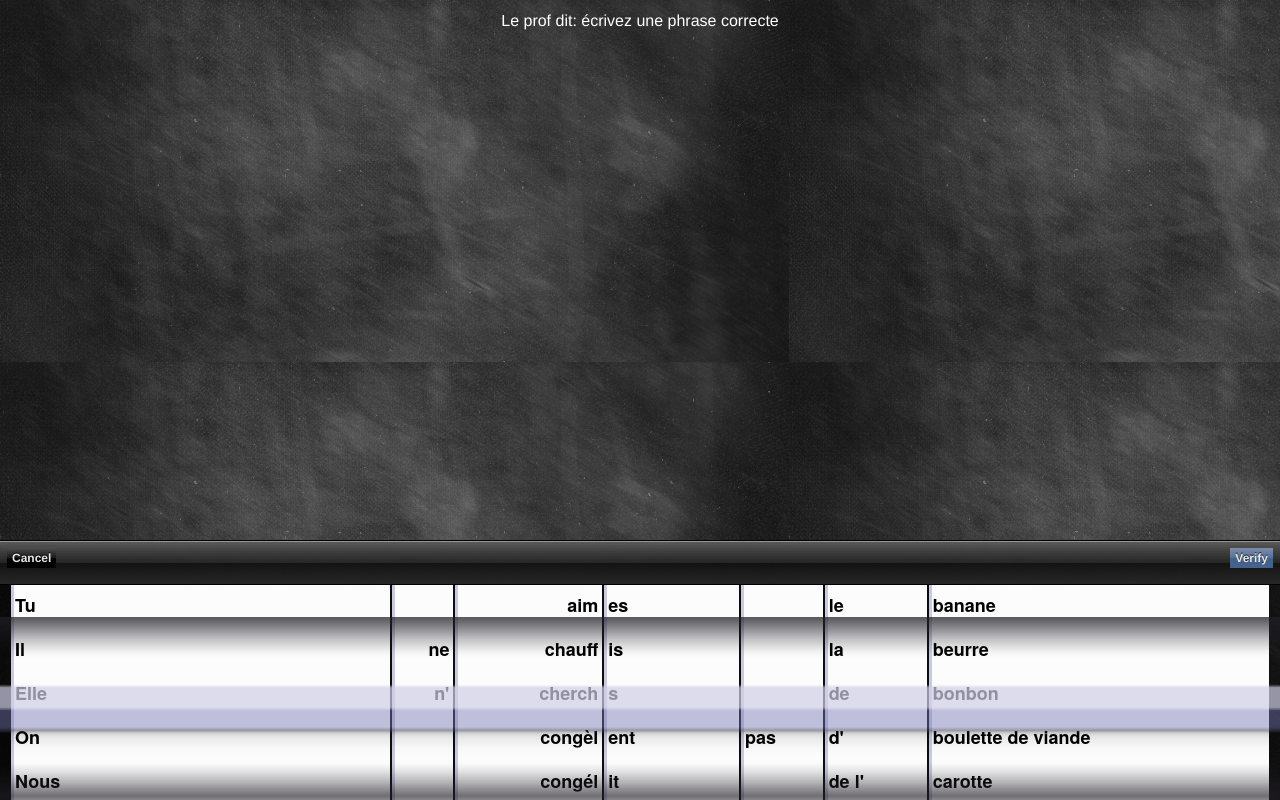
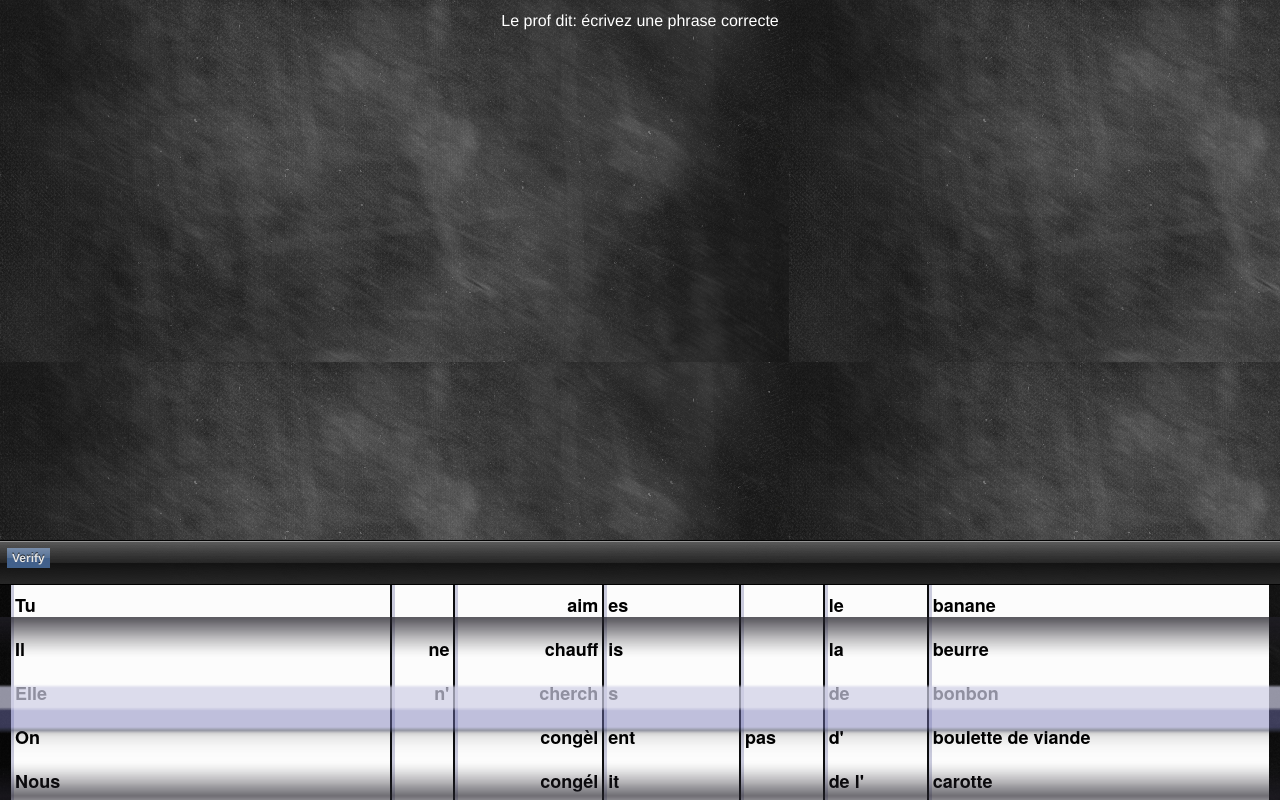
Before and after one commit to zenpoet/sentencechef, a plain HTML site: page www/index.html in a window 1280 px wide. Drawn offline with Linux system fonts and the light colour scheme.

Commit message:
removed cancel button, align left verify button

```diff
--- a/www/css/spinningwheel.css
+++ b/www/css/spinningwheel.css
@@ -33,8 +33,8 @@
 }
 
 #sw-done {
-	right:7px;
-	float:right;
+	left:7px;
+	float:left;
 	-webkit-border-image:url(../img/sw-button-done.png) 5;
 }
 
--- a/www/js/sentence.js
+++ b/www/js/sentence.js
@@ -735,3 +735,5 @@ console.log("===");
 console.log(isValidSentence("On", "n'", "aim", "e", "pas", "le", "beurre"));
 console.log("===");
 console.log(isValidSentence("On", "", "aim", "e", "", "le", "beurre"));
+console.log("===");
+console.log(isValidSentence("Elle", "", "cherch", "e", "", "le", "beurre"));
--- a/www/js/spinningwheel.js
+++ b/www/js/spinningwheel.js
@@ -115,7 +115,7 @@ var SpinningWheel = {
 		div.id = 'sw-wrapper';
 		div.style.top = window.innerHeight + window.pageYOffset + 'px';		// Place the SW down the actual viewing screen
 		div.style.webkitTransitionProperty = '-webkit-transform';
-		div.innerHTML = '<div id="sw-header"><div id="sw-cancel">Cancel</' + 'div><div id="sw-done">Verify</' + 'div></' + 'div><div id="sw-slots-wrapper"><div id="sw-slots"></' + 'div></' + 'div><div id="sw-frame"></' + 'div>';
+		div.innerHTML = '<div id="sw-header">' + '<div id="sw-done">Verify</' + 'div></' + 'div><div id="sw-slots-wrapper"><div id="sw-slots"></' + 'div></' + 'div><div id="sw-frame"></' + 'div>';
 
 		document.body.appendChild(div);
 
@@ -164,7 +164,7 @@ var SpinningWheel = {
 		window.addEventListener('scroll', this, true);				// Reposition SW on page scroll
 
 		// Cancel/Done buttons events
-		document.getElementById('sw-cancel').addEventListener('touchstart', this, false);
+//		document.getElementById('sw-cancel').addEventListener('touchstart', this, false);
 		document.getElementById('sw-done').addEventListener('touchstart', this, false);
 
 		// Add scrolling to the slots
@@ -191,7 +191,7 @@ var SpinningWheel = {
 
 		this.swFrame.removeEventListener('touchstart', this, false);
 
-		document.getElementById('sw-cancel').removeEventListener('touchstart', this, false);
+//		document.getElementById('sw-cancel').removeEventListener('touchstart', this, false);
 		document.getElementById('sw-done').removeEventListener('touchstart', this, false);
 
 		document.removeEventListener('touchstart', this, false);
@@ -465,10 +465,10 @@ var SpinningWheel = {
 	tapUp: function (e) {
 		this.tapCancel(e);
 
-		if (e.currentTarget.id == 'sw-cancel') {
+		if (e.currentTarget.id == 'sw-done') {
+			this.doneAction();
+		} else {
 			this.cancelAction();
-		} else {
-			this.doneAction();
 		}
 
 //		this.close();
```
